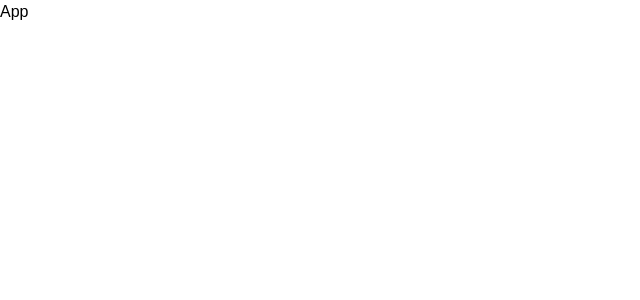
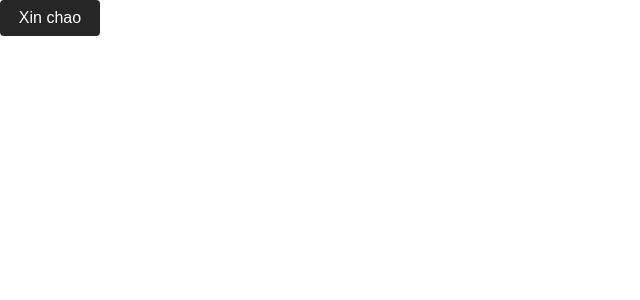
Before and after one commit to NammDev/pern-blog, a React (Create React App) app in the folder client/: page / in a window 1280 px wide. Shown: the top 300 px of the page, without its empty margins (0-640 px from the left). Built offline with nearby package versions, Linux system fonts and the light colour scheme.

Commit message:
Component Button

```diff
--- a/client/package.json
+++ b/client/package.json
@@ -12,6 +12,7 @@
     "react": "^18.2.0",
     "react-app-rewired": "^2.2.1",
     "react-dom": "^18.2.0",
+    "react-router-dom": "^6.8.1",
     "react-scripts": "5.0.1",
     "sass": "^1.58.0",
     "web-vitals": "^2.1.4"
--- a/client/src/App.jsx
+++ b/client/src/App.jsx
@@ -1,5 +1,11 @@
+import Button from './components/Button/Button'
+
 function App() {
-  return <div>App</div>
+  return (
+    <div>
+      <Button text='Xin chao' />
+    </div>
+  )
 }
 
 export default App
--- /dev/null
+++ b/client/src/components/Button/Button.jsx
@@ -0,0 +1,61 @@
+import classNames from 'classnames/bind'
+import styles from './Button.module.scss'
+import { Link } from 'react-router-dom'
+
+const cx = classNames.bind(styles)
+
+function Button({
+  to,
+  href,
+  disabled,
+  primary = true,
+  secondary,
+  className,
+  left,
+  right,
+  text,
+  ...passProp
+}) {
+  const attributes = { ...passProp }
+
+  // if to -> Link / if href -> a
+  let Comp = 'button'
+  if (to) {
+    attributes.to = to
+    Comp = Link
+  } else if (href) {
+    attributes.href = href
+    Comp = 'a'
+  }
+
+  // if disabled
+  if (disabled) {
+    Object.keys(attributes).forEach((key) => {
+      if (key.startsWith('on') && typeof attributes[key] === 'function') {
+        delete attributes[key]
+      }
+    })
+  }
+
+  // another options
+  if (secondary || className) {
+    primary = false
+  }
+
+  const classes = cx('wrapper', {
+    primary,
+    secondary,
+    disabled,
+    [className]: className,
+  })
+
+  return (
+    <Comp className={classes} {...attributes}>
+      {left && left}
+      <span className={cx('title')}>{text}</span>
+      {right && right}
+    </Comp>
+  )
+}
+
+export default Button
--- /dev/null
+++ b/client/src/components/Button/Button.module.scss
@@ -0,0 +1,53 @@
+@import 'src/components/Style/_variables.scss';
+
+.wrapper {
+  position: relative;
+  display: flex;
+  align-items: center;
+  justify-content: center;
+  user-select: none;
+  white-space: nowrap;
+  font-family: $font-primary;
+  font-weight: 500;
+  font-size: 16px;
+  line-height: 22px;
+  cursor: pointer;
+  & + .wrapper {
+    margin-left: 16px;
+  }
+  &.disabled {
+    pointer-events: none;
+    opacity: 0.5;
+  }
+}
+
+svg + .title,
+.title + svg {
+  margin-left: 8px;
+}
+
+.primary {
+  min-width: 100px;
+  min-height: 36px;
+  padding: 6px 8px;
+  border: none;
+  border-radius: 4px;
+  color: $white;
+  background-color: $color-primary;
+  &:hover {
+    background: linear-gradient(0deg, rgba(0, 0, 0, 0.1), rgba(0, 0, 0, 0.1)), #fe2c55;
+  }
+}
+
+.secondary {
+  min-width: 88px;
+  min-height: 28px;
+  padding: 0 10px;
+  border: 1px solid $color-primary;
+  border-radius: 4px;
+  color: $color-primary;
+  background-color: $white;
+  &:hover {
+    background-color: rgba(254, 44, 85, 0.06);
+  }
+}
--- a/client/src/components/Style/_variables.scss
+++ b/client/src/components/Style/_variables.scss
@@ -2,6 +2,7 @@
 $color-primary: rgb(38, 38, 39);
 $color-second: rgb(241, 236, 227);
 $color-brand: #d79417;
+$white: #fff;
 
 /* Font */
 $font-primary: sans-serif;
```
Also changed, not shown: 1 other file (tests, documents, lock files or other folders).
